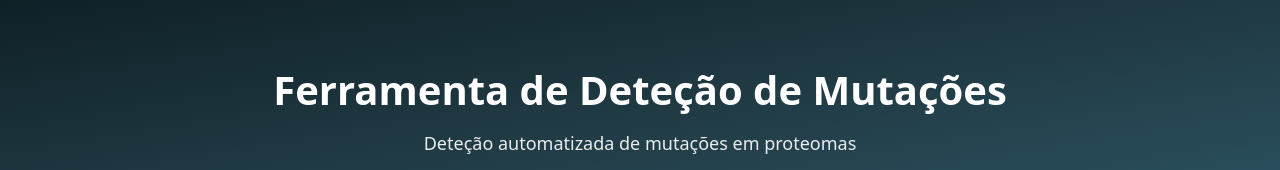
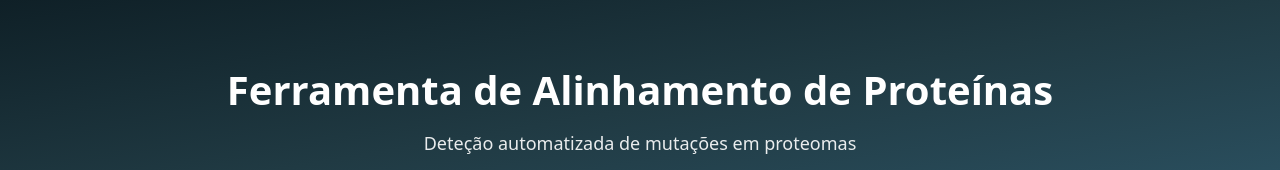
Before and after one commit to jPMm7/PI_V2, a React (Vite) app in the folder frontend/: page / in a window 1280 px wide. Shown: the top 170 px of the page. Built offline with nearby package versions, Linux system fonts and the light colour scheme; no server answers.

Commit message:
mudei nome

```diff
--- a/frontend/src/components/Header.jsx
+++ b/frontend/src/components/Header.jsx
@@ -1,7 +1,7 @@
 export default function Header() {
   return (
     <header className="bg-gradient-to-br from-[#0f2027] via-[#203a43] to-[#2c5364] text-white py-[60px] px-5 text-center">
-      <h1 className="text-[40px] font-bold mb-[10px] mt-0">Ferramenta de Deteção de Mutações</h1>
+      <h1 className="text-[40px] font-bold mb-[10px] mt-0">Ferramenta de Alinhamento de Proteínas</h1>
       <p className="text-[18px] opacity-90 m-0">Deteção automatizada de mutações em proteomas</p>
     </header>
   );
```
